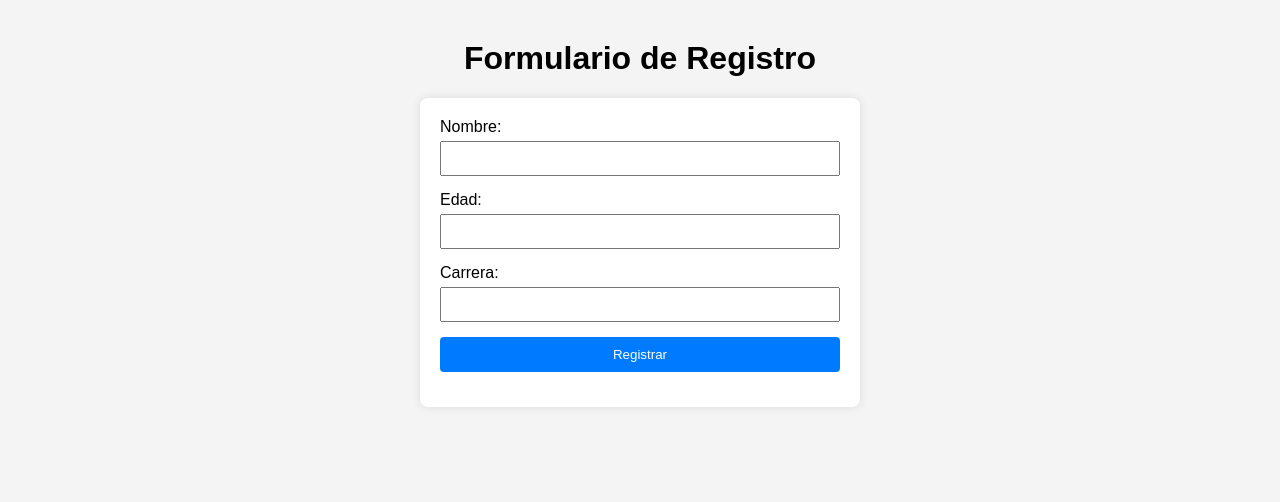
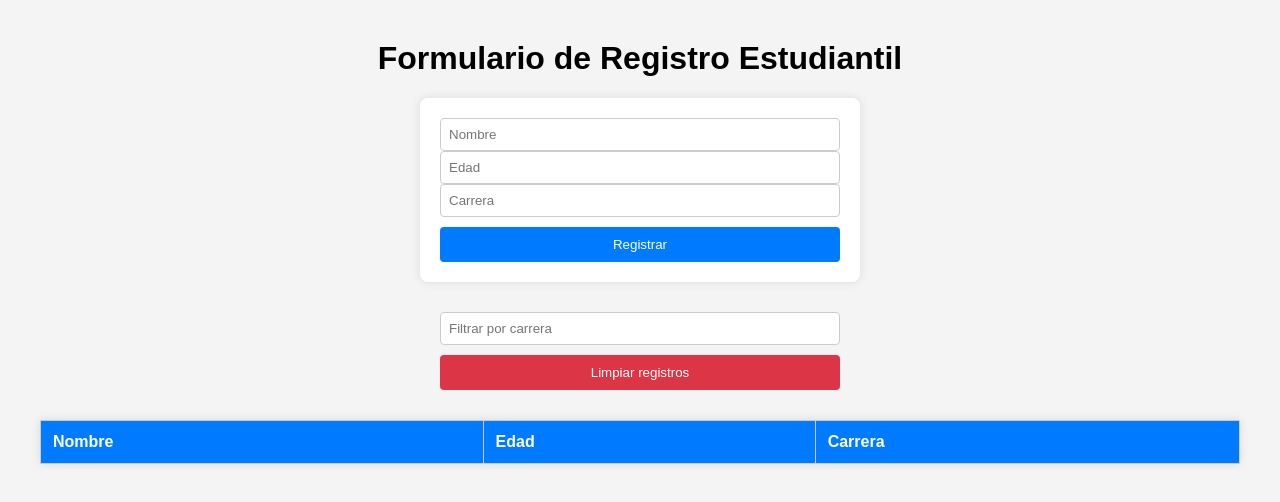
Before and after one commit to facundoyupanqui/registro-estudiantil-grupo5, a plain HTML site: page index.html in a window 1280 px wide. Drawn offline with Linux system fonts and the light colour scheme.

Commit message:
Versión final del proyecto lista en rama fusion-final

```diff
--- a/index.html
+++ b/index.html
@@ -1,29 +1,39 @@
 <!DOCTYPE html>
 <html lang="es">
 <head>
-  <meta charset="UTF-8">
-  <title>Formulario de Registro</title>
-  <link rel="stylesheet" href="style.css">
+  <meta charset="UTF-8" />
+  <meta name="viewport" content="width=device-width, initial-scale=1.0"/>
+  <title>Registro Estudiantil</title>
+  <link rel="stylesheet" href="style.css" />
 </head>
 <body>
-  <h1>Formulario de Registro</h1>
-  <form id="registroForm">
-    <div>
-      <label for="nombre">Nombre:</label>
-      <input type="text" id="nombre" name="nombre" required>
-    </div>
-    <div>
-      <label for="edad">Edad:</label>
-      <input type="number" id="edad" name="edad" min="17" required>
-    </div>
-    <div>
-      <label for="carrera">Carrera:</label>
-      <input type="text" id="carrera" name="carrera" required>
-    </div>
-    <div>
-      <button type="submit">Registrar</button>
-    </div>
+  <h1>Formulario de Registro Estudiantil</h1>
+
+  <form id="formulario">
+    <input type="text" id="nombre" placeholder="Nombre" required />
+    <input type="number" id="edad" placeholder="Edad" required />
+    <input type="text" id="carrera" placeholder="Carrera" required />
+    <button type="submit">Registrar</button>
   </form>
+
+
+  <input type="text" id="filtro" placeholder="Filtrar por carrera" />
+    <button id="limpiar">Limpiar registros</button>
+
+
+  <table id="tabla">
+    <thead>
+      <tr>
+        <th>Nombre</th>
+        <th>Edad</th>
+        <th>Carrera</th>
+      </tr>
+    </thead>
+    <tbody id="cuerpoTabla">
+      <!-- Estudiantes se mostrarán aquí -->
+    </tbody>
+  </table>
+
   <script src="script.js"></script>
 </body>
 </html>
--- a/script.js
+++ b/script.js
@@ -0,0 +1,70 @@
+let estudiantes = JSON.parse(localStorage.getItem("estudiantes")) || [];
+
+function guardarEnLocalStorage() {
+  localStorage.setItem("estudiantes", JSON.stringify(estudiantes));
+}
+
+function mostrarEstudiantes(filtro = "") {
+  const cuerpoTabla = document.getElementById("cuerpoTabla");
+  cuerpoTabla.innerHTML = "";
+
+  let filtrados = estudiantes.filter(est =>
+    est.carrera.toLowerCase().includes(filtro.toLowerCase())
+  );
+
+  filtrados.forEach(est => {
+    const fila = document.createElement("tr");
+    fila.innerHTML = `
+      <td>${est.nombre}</td>
+      <td>${est.edad}</td>
+      <td>${est.carrera}</td>
+    `;
+    cuerpoTabla.appendChild(fila);
+  });
+}
+
+function registrarEstudiante(nombre, edad, carrera) {
+  if (edad <= 16) {
+    alert("La edad debe ser mayor a 16.");
+    return false;
+  }
+  estudiantes.push({ nombre, edad, carrera });
+  guardarEnLocalStorage();
+  return true;
+}
+
+document.getElementById("formulario").addEventListener("submit", function (e) {
+  e.preventDefault();
+
+  const nombre = document.getElementById("nombre").value;
+  const edad = parseInt(document.getElementById("edad").value);
+  const carrera = document.getElementById("carrera").value;
+
+  if (registrarEstudiante(nombre, edad, carrera)) {
+    this.reset();
+    mostrarEstudiantes();
+  }
+});
+
+document.getElementById("filtro").addEventListener("input", function () {
+  mostrarEstudiantes(this.value);
+});
+
+// Reiniciar filtro al cargar la página
+document.getElementById("filtro").value = "";
+mostrarEstudiantes();
+
+
+window.addEventListener("load", () => {
+  document.getElementById("filtro").value = "";
+});
+
+
+// Botón para limpiar registros
+document.getElementById("limpiar").addEventListener("click", function () {
+  if (confirm("¿Estás seguro de que quieres borrar todos los registros?")) {
+    localStorage.removeItem("estudiantes");
+    estudiantes = [];
+    mostrarEstudiantes();
+  }
+});
--- a/style.css
+++ b/style.css
@@ -26,10 +26,13 @@ label {
   margin-bottom: 5px;
 }
 
-input {
+input[type="text"],
+input[type="number"] {
   width: 100%;
   padding: 8px;
   box-sizing: border-box;
+  border: 1px solid #ccc;
+  border-radius: 4px;
 }
 
 button {
@@ -40,8 +43,52 @@ button {
   border: none;
   border-radius: 4px;
   cursor: pointer;
+  margin-top: 10px;
 }
 
 button:hover {
   background: #0056b3;
 }
+
+/* Filtro y botón limpiar */
+#filtro {
+  max-width: 400px;
+  display: block;
+  margin: 30px auto 10px;
+  padding: 8px;
+  width: 100%;
+  box-sizing: border-box;
+  border: 1px solid #ccc;
+  border-radius: 4px;
+}
+
+#limpiar {
+  max-width: 400px;
+  display: block;
+  margin: 10px auto 30px;
+  background: #dc3545;
+}
+
+#limpiar:hover {
+  background: #a71d2a;
+}
+
+/* Tabla */
+table {
+  width: 100%;
+  border-collapse: collapse;
+  background: #fff;
+  margin-top: 20px;
+  box-shadow: 0 0 10px rgba(0,0,0,0.1);
+}
+
+th, td {
+  padding: 12px;
+  border: 1px solid #ccc;
+  text-align: left;
+}
+
+th {
+  background: #007BFF;
+  color: white;
+}
```
